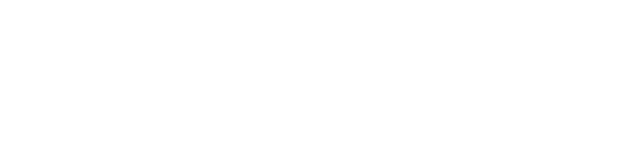
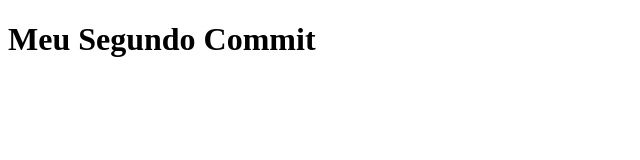
Before and after one commit to CassiusCCL/Aula01, a plain HTML site: page start.html in a window 1280 px wide. Shown: the whole page, without its empty margins (0-640 px from the left). Drawn offline with Linux system fonts and the light colour scheme.

Commit message:
Segundo commit realizado

```diff
--- a/start.html
+++ b/start.html
@@ -5,6 +5,6 @@
 	<title>Documento Inicial</title>
 </head>
 <body>
-
+	<h1>Meu Segundo Commit</h1>
 </body>
 </html>
```
